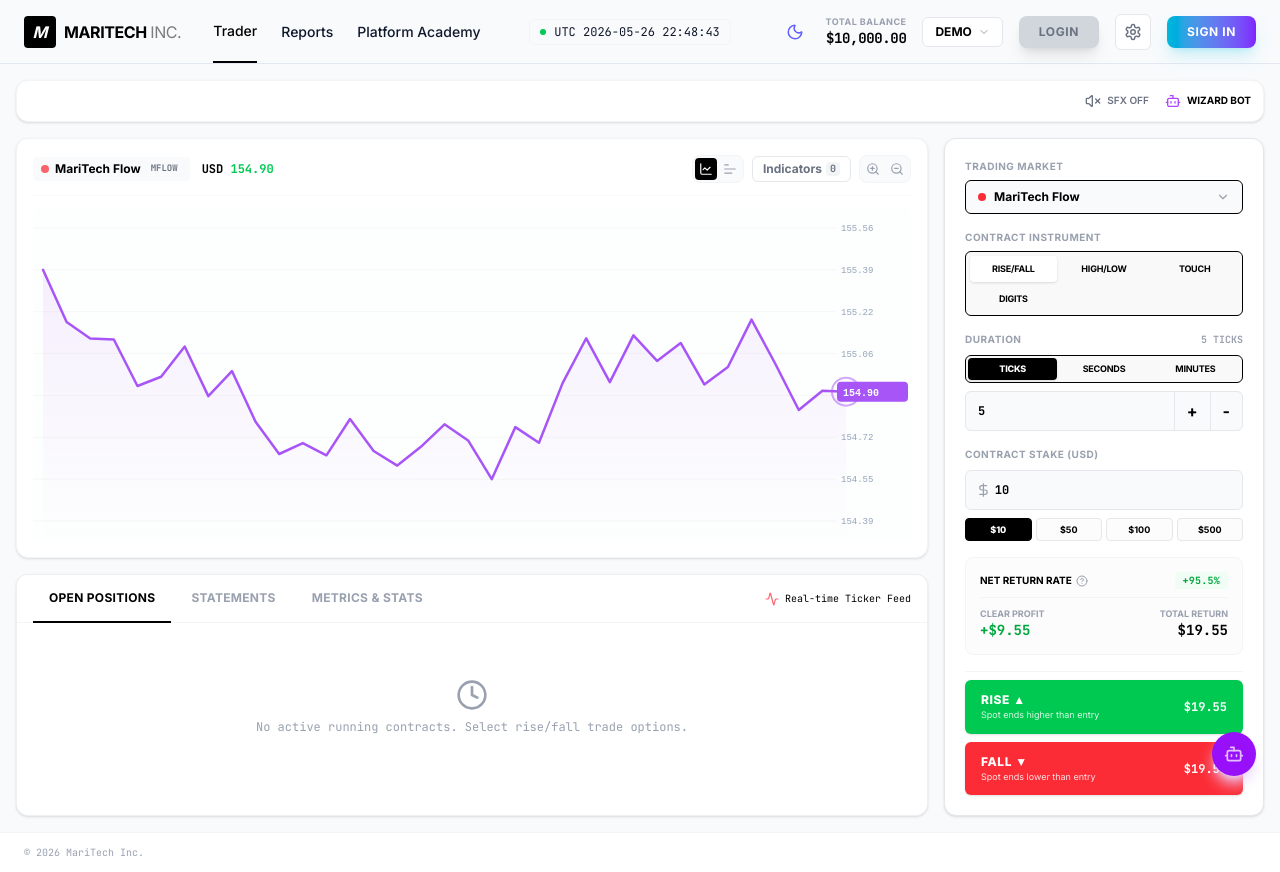
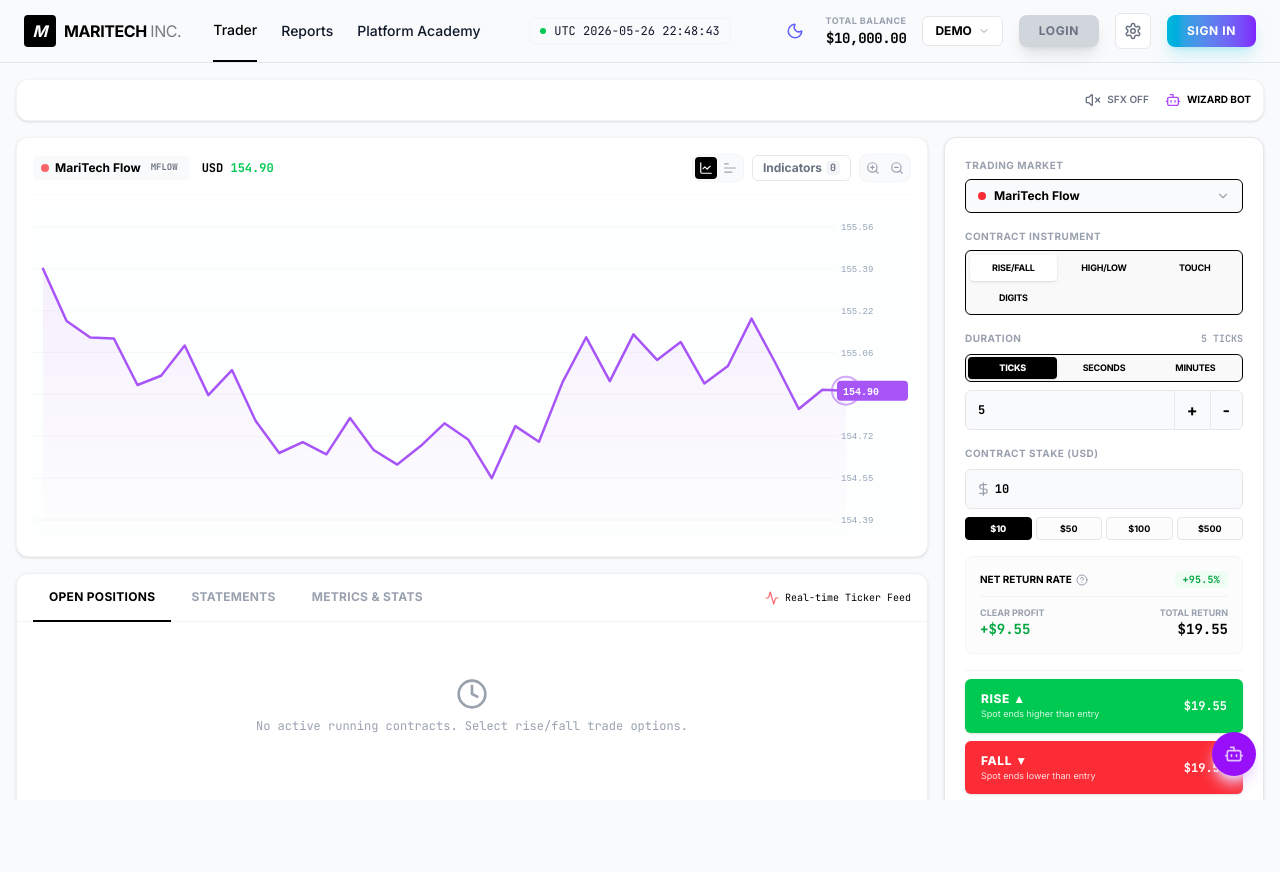
Before and after one commit to Vinniewizard/MariTech-Inc-, a React (Vite) app: page / in a window 1280 px wide. After the commit the page ends 800 px from the top, so only its background shows below. Built offline with nearby package versions, Linux system fonts and the light colour scheme.

Commit message:
Fix landscape orientation - prevent horizontal scrolling and ensure content fits all screens

```diff
--- a/src/App.tsx
+++ b/src/App.tsx
@@ -484,7 +484,7 @@
   const activeTicks = assetsTicksMap[activeAsset.id] || [];
 
   return (
-    <div className={`min-h-screen font-sans ${theme === 'dark' ? 'bg-slate-950 text-slate-100' : 'bg-slate-50 text-slate-900'} flex flex-col transition-colors duration-200`}>
+    <div className={`w-screen h-screen overflow-hidden font-sans ${theme === 'dark' ? 'bg-slate-950 text-slate-100' : 'bg-slate-50 text-slate-900'} flex flex-col transition-colors duration-200`}>
       {/* 1. Header Navigation System */}
       <Header
         account={account}
--- a/src/components/CashierModal.tsx
+++ b/src/components/CashierModal.tsx
@@ -176,7 +176,7 @@
 
   return (
     <div className="fixed inset-0 z-50 flex items-end justify-center overflow-hidden bg-black/45 p-0 transition-all backdrop-blur-sm sm:items-center sm:p-4">
-      <div className={`relative w-full max-h-[100dvh] sm:max-h-[90dvh] overflow-y-auto rounded-t-3xl sm:rounded-lg border p-3 sm:p-6 shadow-2xl transition-all sm:my-0 sm:max-w-md sm:rounded-xl ${
+      <div className={`relative w-screen max-w-full sm:w-full sm:max-w-md max-h-[100dvh] sm:max-h-[90dvh] overflow-y-auto rounded-t-3xl sm:rounded-lg border shadow-2xl transition-all sm:my-0 sm:rounded-xl box-border px-3 py-3 sm:p-6 ${
         theme === 'dark' ? 'bg-slate-950 border-slate-800 text-white' : 'bg-white border-slate-100 text-slate-900'
       }`}>
         <button
--- a/src/index.css
+++ b/src/index.css
@@ -10,12 +10,36 @@
   --color-brand-accent: #f59e0b; /* Golden Amber */
 }
 
+* {
+  box-sizing: border-box;
+}
+
+html, body, #root {
+  width: 100%;
+  height: 100%;
+  margin: 0;
+  padding: 0;
+  overflow-x: hidden;
+}
+
+html {
+  width: 100%;
+  height: 100%;
+  overflow-x: hidden;
+}
+
 body {
   font-family: var(--font-sans);
   background-color: #f8fafc;
   color: #0f172a;
   -webkit-font-smoothing: antialiased;
   -moz-osx-font-smoothing: grayscale;
+  width: 100%;
+  height: 100%;
+  overflow-x: hidden;
+  position: fixed;
+  margin: 0;
+  padding: 0;
 }
 
 /* Custom minimal scrollbar to keep layout clean */
```
